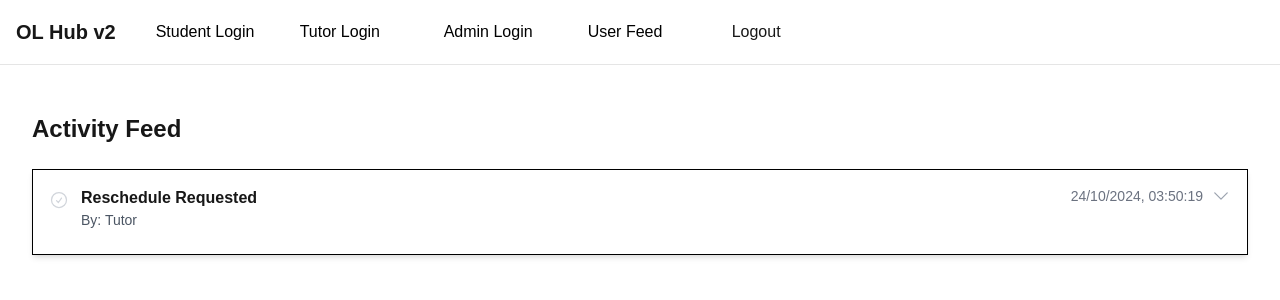
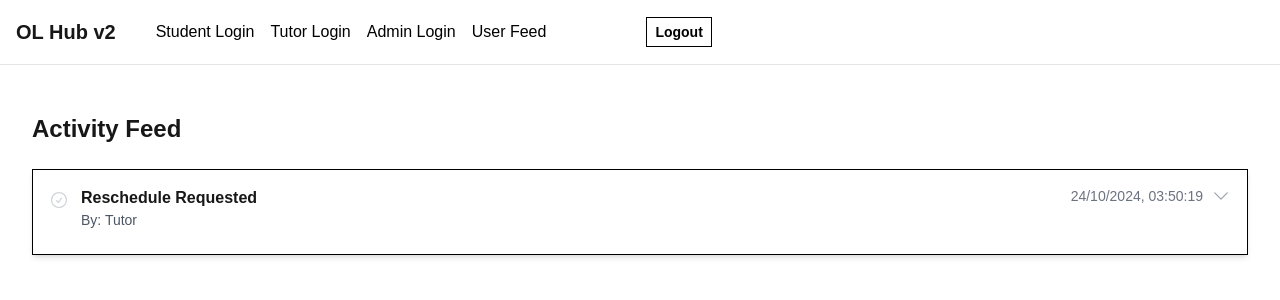
Before and after one commit to optimiselearning/optimise-hub-v2-COPY, a Next.js app: page /user-feed in a window 1280 px wide. Shown: the top 300 px of the page. Built offline with nearby package versions, Linux system fonts and the light colour scheme.

Commit message:
some progress

```diff
--- a/src/app/(dashboard)/layout.tsx
+++ b/src/app/(dashboard)/layout.tsx
@@ -11,36 +11,36 @@ export default function DashboardLayout({
       <nav className="border-b border-black/10">
         <div className="max-w-7xl mx-auto px-4 h-16 flex items-center">
           <span className="text-xl font-semibold mr-10">OL Hub v2</span>
-            <a
+          <Link
             href="/student"
-          className="block w-36 text-black hover:font-bold"
+            className="block  mr-4 text-black antialiased font-medium hover:underline hover:underline-offset-2 hover:decoration-black hover:decoration-2 tabular-nums"
           >
             Student Login
-        </a>
-        <a
+          </Link>
+          <Link
             href="/tutor"
-          className="block w-36 text-black hover:font-bold"
+            className="block  mr-4 text-black antialiased font-medium hover:underline hover:underline-offset-2 hover:decoration-black hover:decoration-2 tabular-nums"
           >
             Tutor Login
-        </a>
-        <a
+          </Link>
+          <Link
             href="/admin"
-          className="block w-36 text-black hover:font-bold"
+            className="block mr-4 text-black antialiased font-medium hover:underline hover:underline-offset-2 hover:decoration-black hover:decoration-2 tabular-nums"
           >
             Admin Login
-        </a>
-        <a
+          </Link>
+          <Link
             href="/user-feed"
-          className="block w-36 text-black hover:font-bold"
+            className="block mr-[100px] text-black antialiased font-medium hover:underline hover:underline-offset-2 hover:decoration-black hover:decoration-2 tabular-nums"
           >
             User Feed
-        </a>
-            <a
+          </Link>
+          <Link
             href="/"
-              className="hover:font-semibold"
+            className="block text-black px-2 py-1 font-black border border-black antialiased text-sm hover:bg-black hover:text-white tabular-nums"
           >
             Logout
-            </a>
+          </Link>
         </div>
       </nav>
       <main className="max-w-7xl mx-auto px-4 py-8">
--- a/src/app/(dashboard)/user-feed/page.tsx
+++ b/src/app/(dashboard)/user-feed/page.tsx
@@ -157,8 +157,8 @@ export default function UserFeed() {
                   </div>
                   {event.details.oldDateTime && event.details.newDateTime && (
                     <div className="mt-2 text-sm">
-                      <div><span className="font-semibold">From:</span> <span className="text-black"> {formatDate(event.details.oldDateTime)}</span></div>
-                      <div><span className="font-semibold">To:</span> <span className="text-black"> {formatDate(event.details.newDateTime)}</span></div>
+                      <div><span className="font-semibold">Original:</span> <span className="text-black"> {formatDate(event.details.oldDateTime)}</span></div>
+                      <div><span className="font-semibold">Requested:</span> <span className="text-black"> {formatDate(event.details.newDateTime)}</span></div>
                     </div>
                   )}
                 </div>
```
Lines whose indentation alone changed are shown as unchanged.
